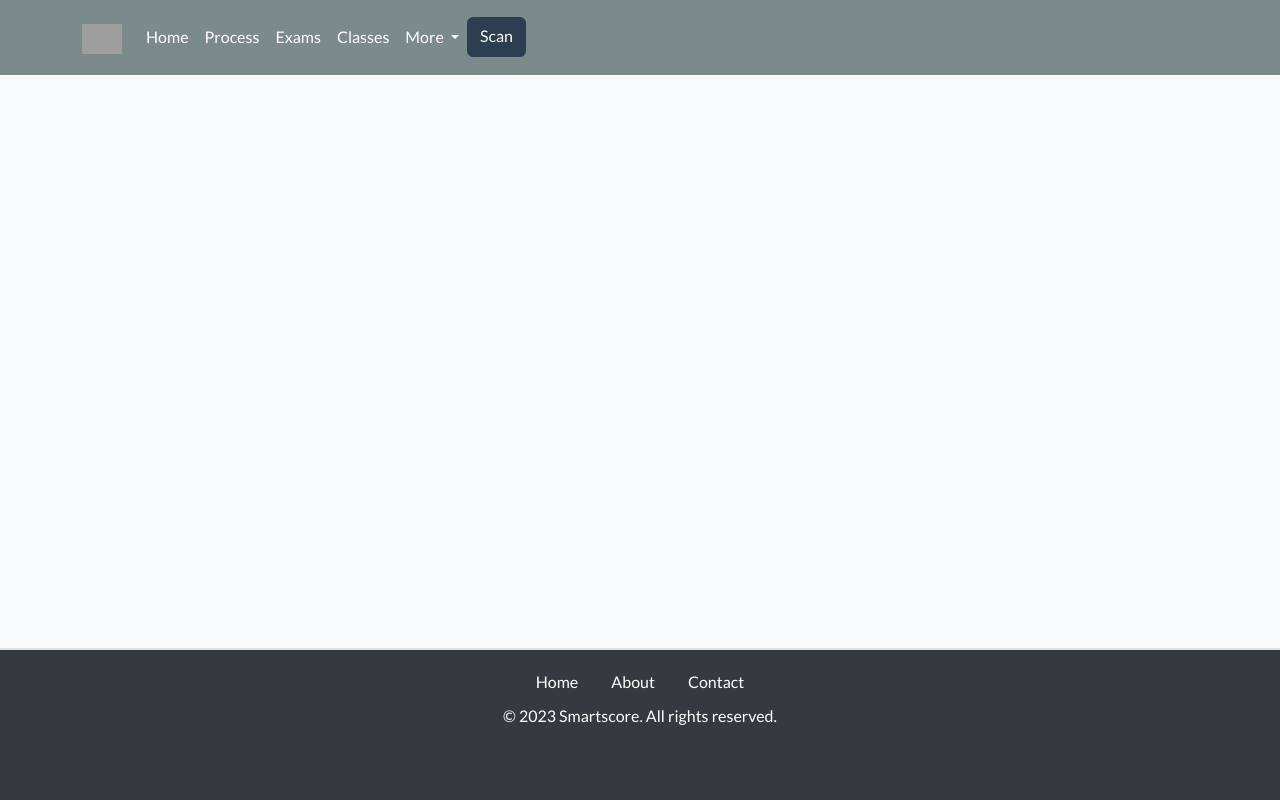
After one commit to dz1an/thesis2, a Django app: page /scan/ in a window 1280 px wide. The commit adds this page. Run offline with Django 4.2, Linux system fonts and the light colour scheme; some libraries are stand-ins or nearby versions; grey boxes are pictures that could not be loaded.

```diff
--- a/smartscore/urls.py
+++ b/smartscore/urls.py
@@ -21,4 +21,5 @@ urlpatterns = [
     path('logout/', LogoutView.as_view(), name='logout'),
     path('download-test-paper/', views.download_test_paper, name='download_test_paper'),
     path('media/<path:path>', serve, {'document_root': settings.MEDIA_ROOT}),
+    path('scan/', views.scan, name='scan'),
 ]
--- a/smartscore/views.py
+++ b/smartscore/views.py
@@ -87,3 +87,7 @@ def download_test_paper(request):
     # Assuming 'images/test_paper.png' is the path to your static test paper file
     static_test_paper_path = 'images/test_paper.png'
     return redirect(f'{settings.STATIC_URL}{static_test_paper_path}')
+
+def scan(request):
+    # Your logic for the scan page goes here
+    return render(request, 'scan.html')
--- a/templates/navbar.html
+++ b/templates/navbar.html
@@ -42,6 +42,8 @@
                     </div>
 
                 </li>
+                <a href="{% url 'scan' %}" class="btn btn-primary">Scan</a>
+
                 <li class="nav-item">
                     {% if user.is_authenticated %}
                         <span class="nav-link disabled">Hello, {{ user.username }}!</span>
--- /dev/null
+++ b/templates/scan.html
@@ -0,0 +1,57 @@
+<!-- smartscore/templates/scan.html -->
+
+{% load static %}
+
+<!DOCTYPE html>
+<html lang="en">
+
+<head>
+    <meta charset="UTF-8">
+    <meta name="viewport" content="width=device-width, initial-scale=1.0">
+    <title>students</title>
+
+    <!-- Include Bootstrap CSS -->
+    <link rel="stylesheet" type="text/css" href="https://bootswatch.com/5/flatly/bootstrap.min.css" />
+
+    <!-- Include your styles.css -->
+    <link rel="stylesheet" type="text/css" href="{% static 'css/styles.css' %}" />
+</head>
+
+<body>
+    <!-- Include the contents of navbar.html -->
+    {% include 'navbar.html' %}
+
+    <!-- Hero Section -->
+    <header class="container">
+
+        </div>
+    </header>
+
+    <!-- Content of classes.html -->
+
+            <!-- Add your classes page content here -->
+        </div>
+    </div>
+
+    <!-- Footer -->
+    <footer>
+        <nav>
+            <a href="#">Home</a>
+            <a href="#">About</a>
+            <a href="#">Contact</a>
+        </nav>
+        <p>&copy; 2023 Smartscore. All rights reserved.</p>
+
+        <!-- Social Media Icons -->
+        <div class="social-icons">
+            <a href="#" target="_blank"><i class="fab fa-facebook-f"></i></a>
+            <a href="#" target="_blank"><i class="fab fa-twitter"></i></a>
+            <a href="#" target="_blank"><i class="fab fa-instagram"></i></a>
+        </div>
+    </footer>
+
+    <!-- Bootstrap JS and Popper.js (required for Bootstrap JavaScript) -->
+    <script src="https://cdn.jsdelivr.net/npm/bootstrap@5.3.0/dist/js/bootstrap.bundle.min.js"></script>
+</body>
+
+</html>
```
Also changed, not shown: db.sqlite3.
